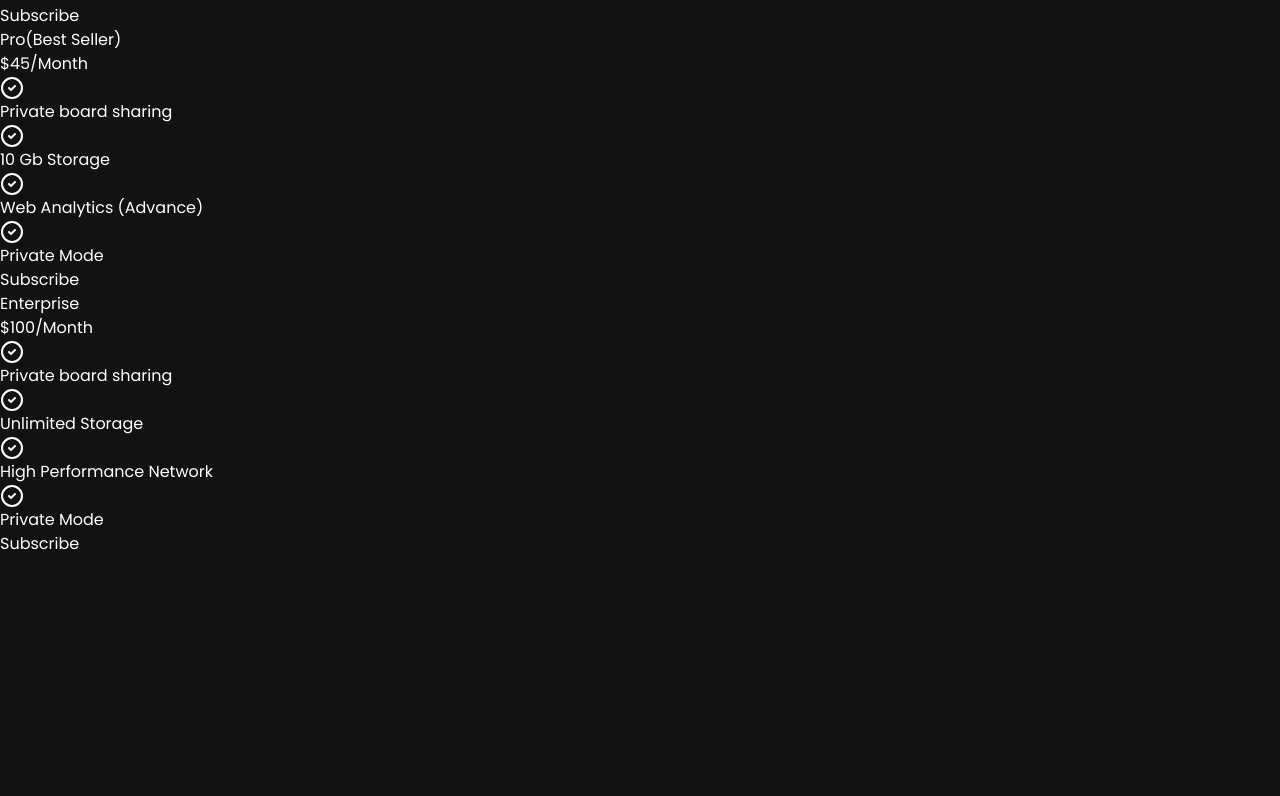
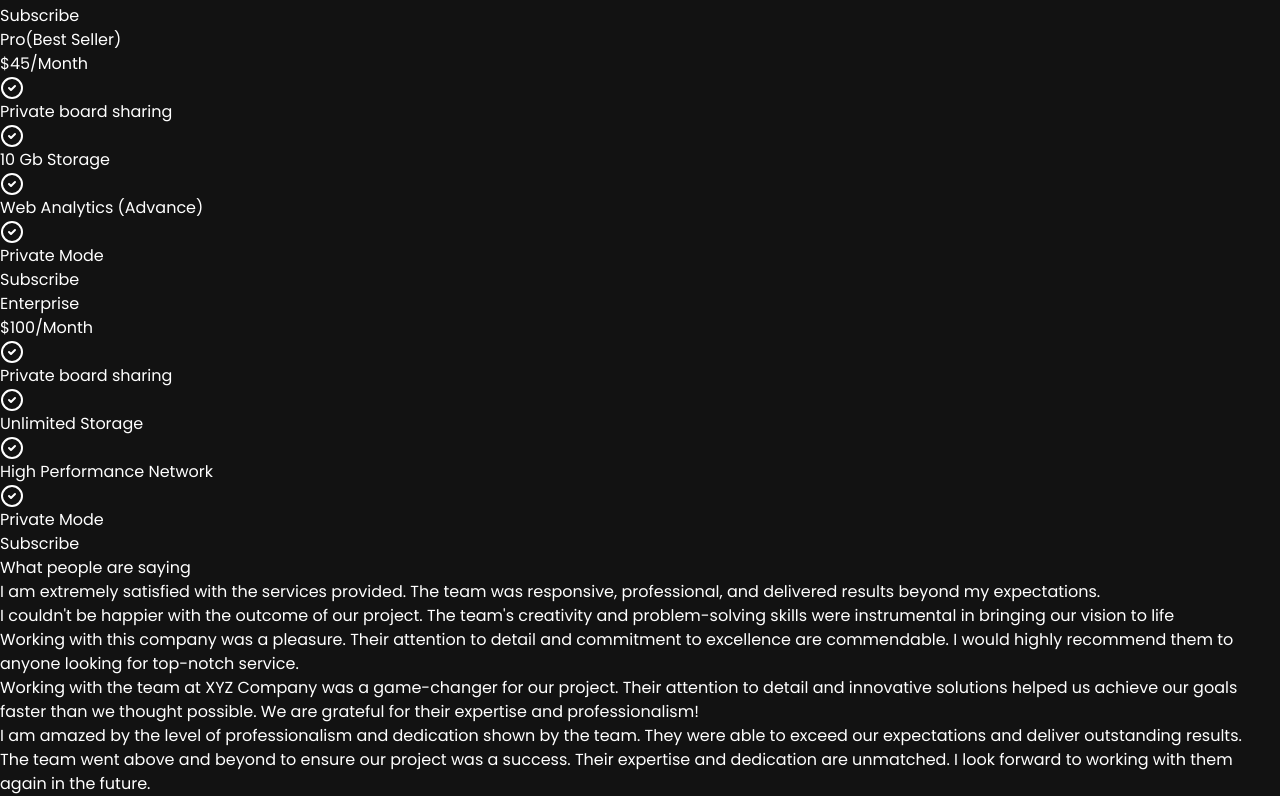
Before and after one commit to ionutpetru4046/landing-page, a React (Vite) app: page / in a window 1280 px wide. Shown: the part 3403-4199 px from the top of the page. Before the commit the page ends 3959 px from the top, so only its background shows below. Built offline with nearby package versions, Linux system fonts and the light colour scheme.

Commit message:
testimonials section added

```diff
--- a/src/App.jsx
+++ b/src/App.jsx
@@ -2,6 +2,7 @@ import FeatureSection from "./components/FeatureSection"
 import HeroSection from "./components/HeroSection"
 import Navbar from "./components/Navbar"
 import Pricing from "./components/Pricing"
+import Testimonials from "./components/Testimonials"
 import Workflow from "./components/Workflow"
 
 const App = () => {
@@ -13,6 +14,7 @@ const App = () => {
      <FeatureSection />
      <Workflow />
      <Pricing />
+     <Testimonials />
      </div>
     </>
   )
--- /dev/null
+++ b/src/components/Testimonials.jsx
@@ -0,0 +1,22 @@
+import { testimonials } from "../constants"
+
+const Testimonials = () => {
+  return (
+    <div className="mt-20 tracking-wide">
+        <h2 className="text-3xl sm:text-5xl lg:text-6xl text-center my-10 lg:my-20">
+            What people are saying
+            </h2>
+            <div className="flex flex-wrap justify-center">
+                {testimonials.map((testimonial, index) => (
+                    <div key={index} className="w-full sm:1/2 lg:w-1/3 px-4 py-2">
+                        <div className="bg-neutral rounded-md p-6 text-md border border-neutral-800 font-thin">
+                            <p>{testimonial.text}</p>
+                        </div>
+                    </div>
+                ))}
+            </div>
+    </div>
+  )
+}
+
+export default Testimonials
--- a/src/constants/index.jsx
+++ b/src/constants/index.jsx
@@ -21,7 +21,7 @@ export const navItems = [
 
 export const testimonials = [
   {
-    user: "John Doe",
+    user: "Michael Clark",
     company: "Stellar Solutions",
     image: user1,
     text: "I am extremely satisfied with the services provided. The team was responsive, professional, and delivered results beyond my expectations.",
```
